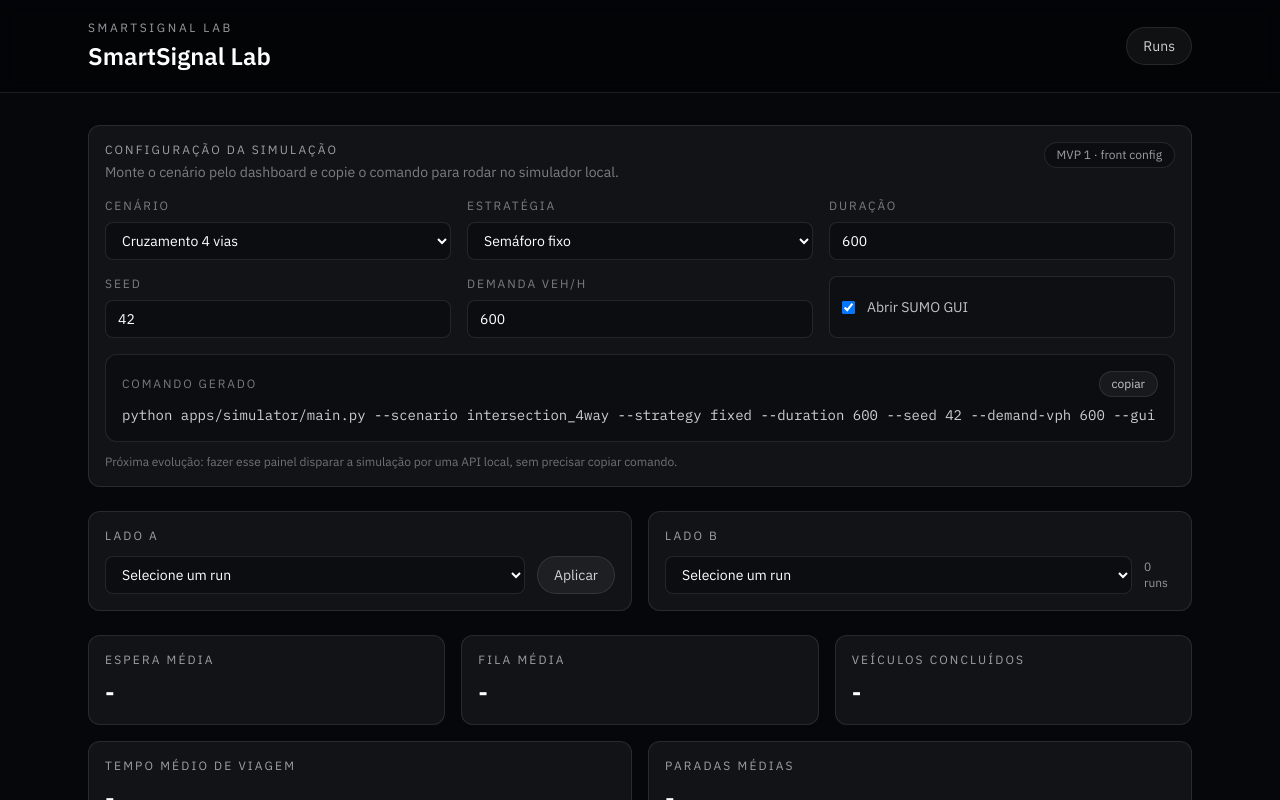
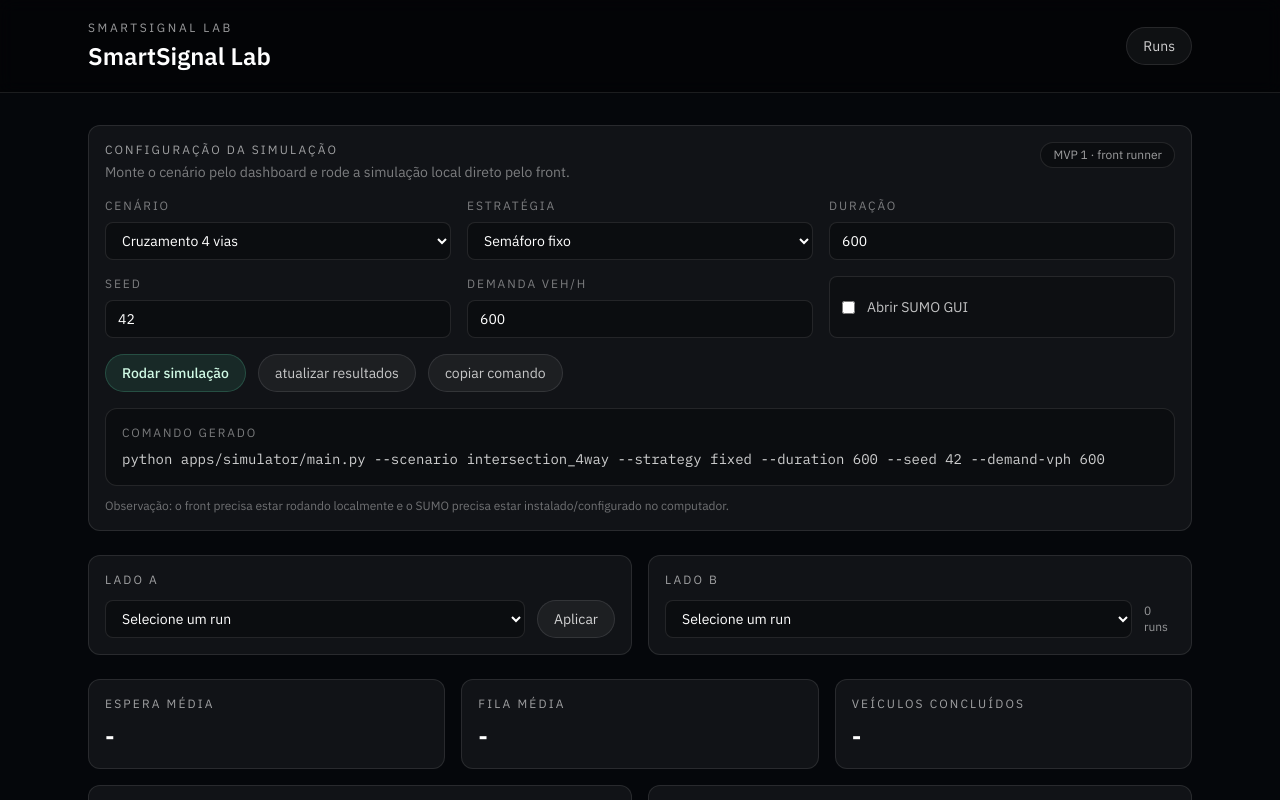
Before and after one commit to leandrolombaldo/traffic-lab, a Next.js app in the folder apps/web/: page / in a window 1280 px wide. Shown: the top 800 px of the page. Built offline with nearby package versions, Linux system fonts and the light colour scheme.

Commit message:
feat: run simulations from dashboard

```diff
--- a/apps/web/src/components/SimulationConfigPanel.tsx
+++ b/apps/web/src/components/SimulationConfigPanel.tsx
@@ -12,6 +12,12 @@
   { value: "rule_based", label: "Controle por regra" },
 ]
 
+type RunStatus =
+  | { state: "idle" }
+  | { state: "running" }
+  | { state: "success"; message: string; runPath?: string | null }
+  | { state: "error"; message: string }
+
 function copyToClipboard(value: string) {
   if (typeof navigator === "undefined") return
   void navigator.clipboard.writeText(value)
@@ -23,7 +29,8 @@
   const [duration, setDuration] = useState(600)
   const [seed, setSeed] = useState(42)
   const [demandVph, setDemandVph] = useState(600)
-  const [gui, setGui] = useState(true)
+  const [gui, setGui] = useState(false)
+  const [status, setStatus] = useState<RunStatus>({ state: "idle" })
 
   const command = useMemo(() => {
     const parts = [
@@ -40,6 +47,37 @@
     return parts.join(" ")
   }, [demandVph, duration, gui, scenario, seed, strategy])
 
+  async function runSimulation() {
+    setStatus({ state: "running" })
+
+    try {
+      const response = await fetch("/api/simulations/run", {
+        method: "POST",
+        headers: { "Content-Type": "application/json" },
+        body: JSON.stringify({ scenario, strategy, duration, seed, demandVph, gui }),
+      })
+
+      const payload = await response.json()
+
+      if (!response.ok || !payload.ok) {
+        const details = [payload.error, payload.stderr, payload.stdout].filter(Boolean).join("\n")
+        setStatus({ state: "error", message: details || "Falha ao rodar simulação." })
+        return
+      }
+
+      setStatus({
+        state: "success",
+        message: "Simulação finalizada. Atualize a página ou abra Runs para ver o novo resultado.",
+        runPath: payload.runPath,
+      })
+    } catch (error) {
+      setStatus({
+        state: "error",
+        message: error instanceof Error ? error.message : "Erro inesperado ao rodar simulação.",
+      })
+    }
+  }
+
   return (
     <section className="rounded-xl border border-white/10 bg-white/5 p-4">
       <div className="flex flex-wrap items-start justify-between gap-3">
@@ -48,11 +86,11 @@
             Configuração da simulação
           </div>
           <p className="mt-1 text-sm text-white/45">
-            Monte o cenário pelo dashboard e copie o comando para rodar no simulador local.
+            Monte o cenário pelo dashboard e rode a simulação local direto pelo front.
           </p>
         </div>
         <div className="rounded-full border border-white/10 bg-black/30 px-3 py-1 text-xs text-white/60">
-          MVP 1 · front config
+          MVP 1 · front runner
         </div>
       </div>
 
@@ -131,22 +169,55 @@
         </label>
       </div>
 
+      <div className="mt-4 flex flex-wrap items-center gap-3">
+        <button
+          type="button"
+          onClick={runSimulation}
+          disabled={status.state === "running"}
+          className="rounded-full border border-emerald-300/20 bg-emerald-300/10 px-4 py-2 text-sm font-medium text-emerald-100 hover:bg-emerald-300/15 disabled:cursor-not-allowed disabled:opacity-50"
+        >
+          {status.state === "running" ? "Rodando simulação..." : "Rodar simulação"}
+        </button>
+        <button
+          type="button"
+          onClick={() => window.location.reload()}
+          className="rounded-full border border-white/10 bg-white/5 px-4 py-2 text-sm text-white/75 hover:bg-white/10"
+        >
+          atualizar resultados
+        </button>
+        <button
+          type="button"
+          onClick={() => copyToClipboard(command)}
+          className="rounded-full border border-white/10 bg-white/5 px-4 py-2 text-sm text-white/75 hover:bg-white/10"
+        >
+          copiar comando
+        </button>
+      </div>
+
+      {status.state !== "idle" ? (
+        <div
+          className={`mt-4 rounded-xl border p-4 text-sm whitespace-pre-wrap ${
+            status.state === "error"
+              ? "border-red-400/20 bg-red-400/10 text-red-100"
+              : status.state === "success"
+                ? "border-emerald-300/20 bg-emerald-300/10 text-emerald-100"
+                : "border-white/10 bg-black/30 text-white/70"
+          }`}
+        >
+          {status.state === "running" ? "Executando o SUMO localmente..." : status.message}
+          {status.state === "success" && status.runPath ? `\n${status.runPath}` : ""}
+        </div>
+      ) : null}
+
       <div className="mt-4 rounded-xl border border-white/10 bg-black/30 p-4">
         <div className="mb-2 flex items-center justify-between gap-3">
           <div className="text-xs uppercase tracking-[0.16em] text-white/45">Comando gerado</div>
-          <button
-            type="button"
-            onClick={() => copyToClipboard(command)}
-            className="rounded-full border border-white/10 bg-white/5 px-3 py-1 text-xs text-white/75 hover:bg-white/10"
-          >
-            copiar
-          </button>
         </div>
         <pre className="overflow-x-auto whitespace-pre-wrap text-sm text-white/80">{command}</pre>
       </div>
 
       <p className="mt-3 text-xs text-white/40">
-        Próxima evolução: fazer esse painel disparar a simulação por uma API local, sem precisar copiar comando.
+        Observação: o front precisa estar rodando localmente e o SUMO precisa estar instalado/configurado no computador.
       </p>
     </section>
   )
```
